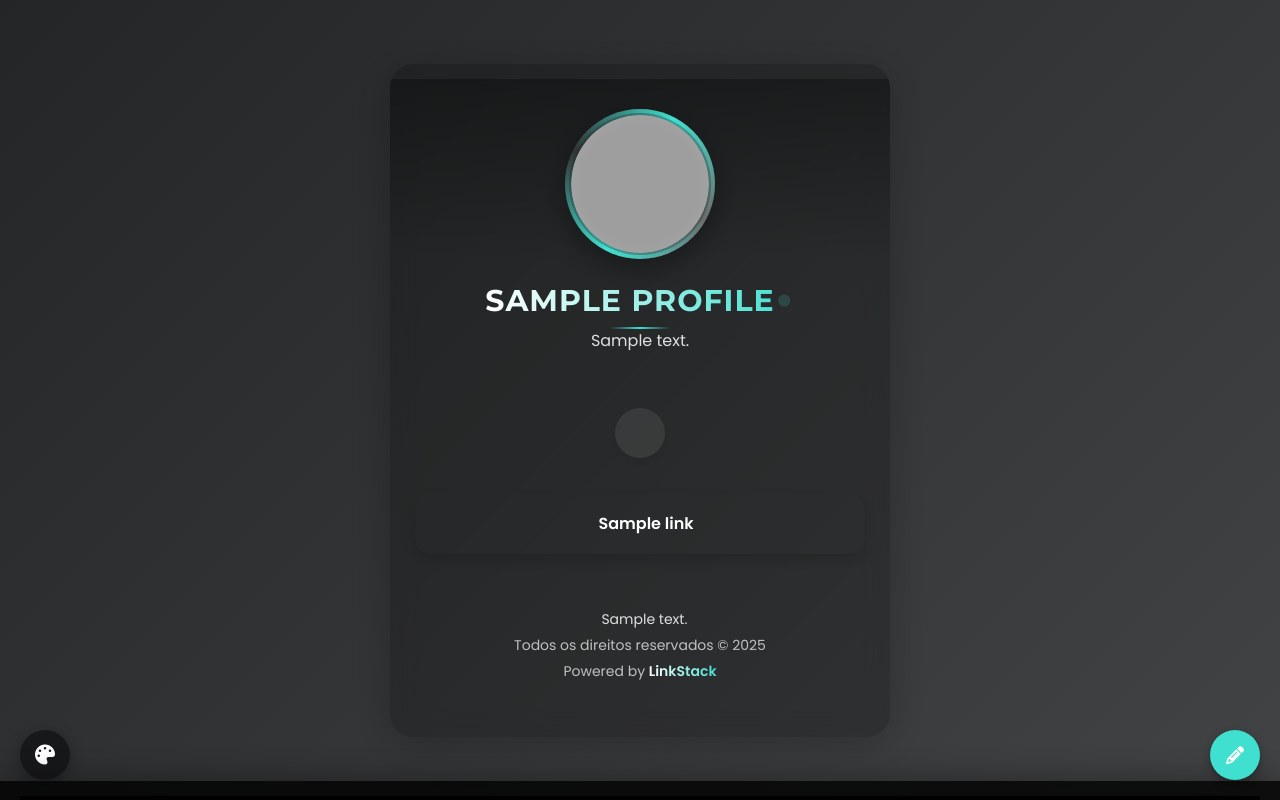
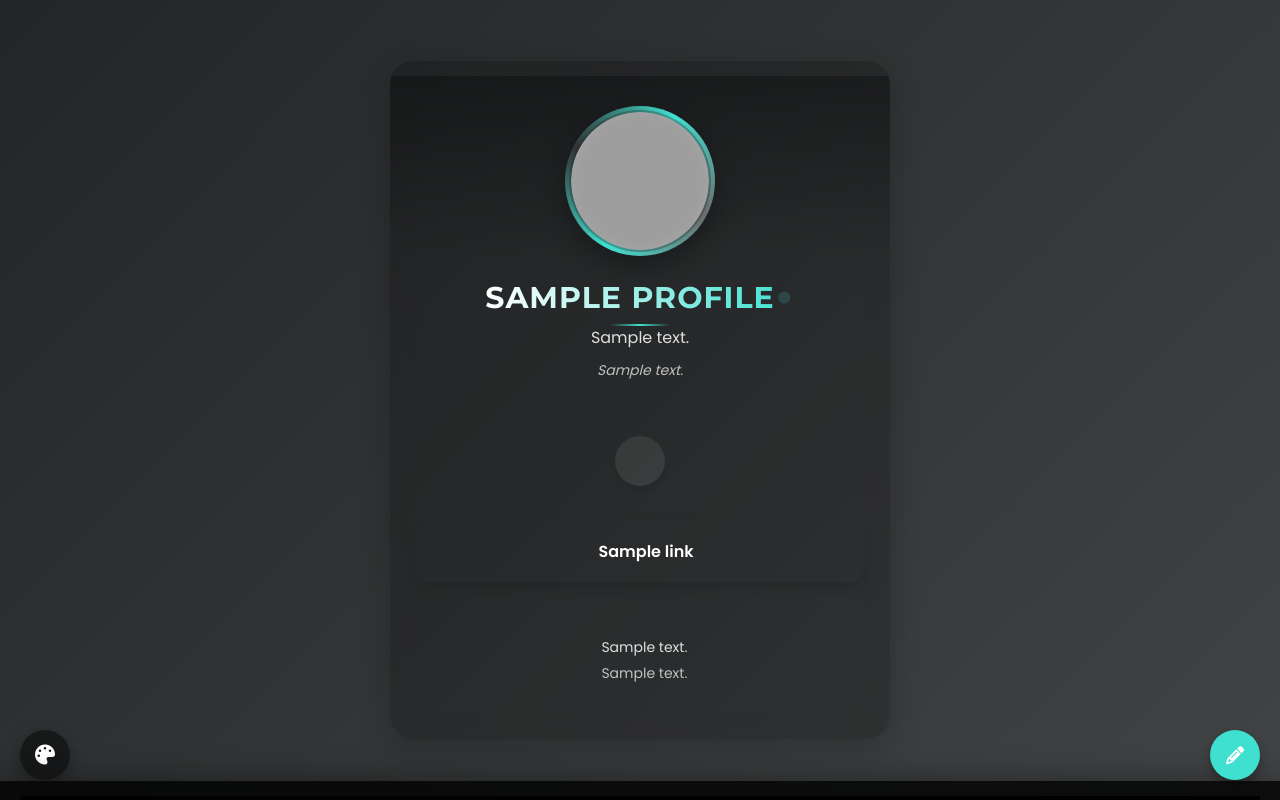
Before and after one commit to euaugusto1/WebBeautyBoost3, a Flask app: template templates/index.html in a window 1280 px wide. Run offline with Flask 3, Linux system fonts and the light colour scheme; the template is opened without the code that fills it: most values are stand-ins (such as "Sample title", 1, 10 or a date in 2020); grey boxes are pictures that could not be loaded.

Commit message:
Improved profile customization
Added a profile description field,  copyright text and icon customization to the user profiles, updating the database schema (`models.py`),  backend (`app.py`), frontend (`templates/index.html`, `static/js/edit-mode.js`, `static/css/styles.css`), and added styling for the description.

Replit-Commit-Author: Agent
Replit-Commit-Session-Id: 8580ea19-0134-4eb4-9113-2bf77d58a295
Replit-Commit-Screenshot-Url: https://storage.googleapis.com/screenshot-production-us-central1/e92c9ac1-f45a-45b8-b7f7-a9398957e1e5/c583e08e-1c5d-44eb-af21-cc5b5a39af99.jpg

```diff
--- a/app.py
+++ b/app.py
@@ -35,7 +35,10 @@ with app.app_context():
             email='demo@linkstack.com',
             name='Augusto Araujo',
             bio='Desenvolvedor & entusiasta de IA',
-            phone='(98) 98100-0099'
+            description='Apaixonado por tecnologia e desenvolvimento de soluções inovadoras. Especialista em Python, JavaScript e frameworks modernos.',
+            phone='(98) 98100-0099',
+            copyright_text='Todos os direitos reservados © 2025 - Powered by LinkStack',
+            copyright_icon='fa-copyright'
         )
         demo_user.set_password('demo1234')
 
@@ -79,8 +82,11 @@ def index():
     profile = {
         'name': user.name,
         'bio': user.bio,
+        'description': user.description or '',
         'phone': user.phone,
         'image_url': user.profile_image,
+        'copyright_text': user.copyright_text or 'Todos os direitos reservados © 2025 - Powered by LinkStack',
+        'copyright_icon': user.copyright_icon or 'fa-copyright',
         'social_links': [
             {
                 'platform': link.platform,
@@ -127,7 +133,10 @@ def update_profile():
         # Atualizar dados do usuário
         user.name = data.get('name')
         user.bio = data.get('bio')
+        user.description = data.get('description', '')
         user.phone = data.get('phone')
+        user.copyright_text = data.get('copyright_text', '')
+        user.copyright_icon = data.get('copyright_icon', 'fa-copyright')
 
         # Atualizar tema e padrão de fundo
         if 'theme' in data and data['theme']:
--- a/models.py
+++ b/models.py
@@ -29,8 +29,11 @@ class User(db.Model):
     password_hash = db.Column(db.String(256), nullable=False)
     name = db.Column(db.String(100))
     bio = db.Column(db.String(200))
+    description = db.Column(db.String(400))  # Descrição adicional abaixo da bio
     phone = db.Column(db.String(50))
     profile_image = db.Column(db.String(255))
+    copyright_text = db.Column(db.String(200))  # Texto personalizado do copyright
+    copyright_icon = db.Column(db.String(50), default='fa-copyright')  # Ícone do copyright
     created_at = db.Column(db.DateTime, default=datetime.utcnow)
     updated_at = db.Column(db.DateTime, default=datetime.utcnow, onupdate=datetime.utcnow)
 
--- a/static/css/styles.css
+++ b/static/css/styles.css
@@ -270,10 +270,23 @@ body.theme-20 .logo::before { background: conic-gradient(from 0deg, transparent
   font-size: 16px;
   color: var(--text-secondary);
   text-align: center;
+  margin-bottom: 10px;
+  line-height: 1.5;
+  max-width: 90%;
+  font-weight: 400;
+}
+
+.description {
+  font-size: 14px;
+  color: var(--text-tertiary);
+  text-align: center;
   margin-bottom: 25px;
   line-height: 1.5;
   max-width: 90%;
   font-weight: 400;
+  font-style: italic;
+  margin-left: auto;
+  margin-right: auto;
 }
 
 /* Social icons */
@@ -776,6 +789,10 @@ body.theme-20 {
     font-size: 14px;
   }
 
+  .description {
+    font-size: 12px;
+  }
+
   .social-icon {
     width: 45px;
     height: 45px;
@@ -819,6 +836,10 @@ body.theme-20 {
 
   .bio {
     font-size: 13px;
+  }
+
+  .description {
+    font-size: 11px;
   }
 
   .social-icons {
--- a/static/js/edit-mode.js
+++ b/static/js/edit-mode.js
@@ -238,11 +238,11 @@ document.addEventListener('DOMContentLoaded', function() {
     bio.appendChild(bioInput);
 
     // Descrição do perfil
-    let description = document.querySelector('.profile-description');
+    let description = document.querySelector('.description');
     // Se não existir, criar elemento
     if (!description) {
-      description = document.createElement('div');
-      description.className = 'profile-description';
+      description = document.createElement('p');
+      description.className = 'description';
       bio.parentNode.insertBefore(description, bio.nextSibling);
     }
 
--- a/templates/index.html
+++ b/templates/index.html
@@ -56,6 +56,9 @@
       </div>
       <h1 class="username" data-aos="fade-up" data-aos-delay="300">{{ profile.name }}<span class="dot">•</span></h1>
       <p class="bio" data-aos="fade-up" data-aos-delay="400">{{ profile.bio }}</p>
+      {% if profile.description %}
+      <p class="description" data-aos="fade-up" data-aos-delay="450">{{ profile.description }}</p>
+      {% endif %}
     </div>
 
     <!-- Social Icons -->
@@ -90,8 +93,10 @@
           {% endif %}
         </p>
       {% endfor %}
-      <p>Todos os direitos reservados © <span id="current-year">2025</span></p>
-      <p>Powered by <a href="#" class="brand-link">LinkStack</a></p>
+      <p class="footer-copyright">
+        {% if profile.copyright_icon %}<i class="fas {{ profile.copyright_icon }}"></i>{% endif %}
+        {{ profile.copyright_text }}
+      </p>
     </div>
   </div>
 
```
